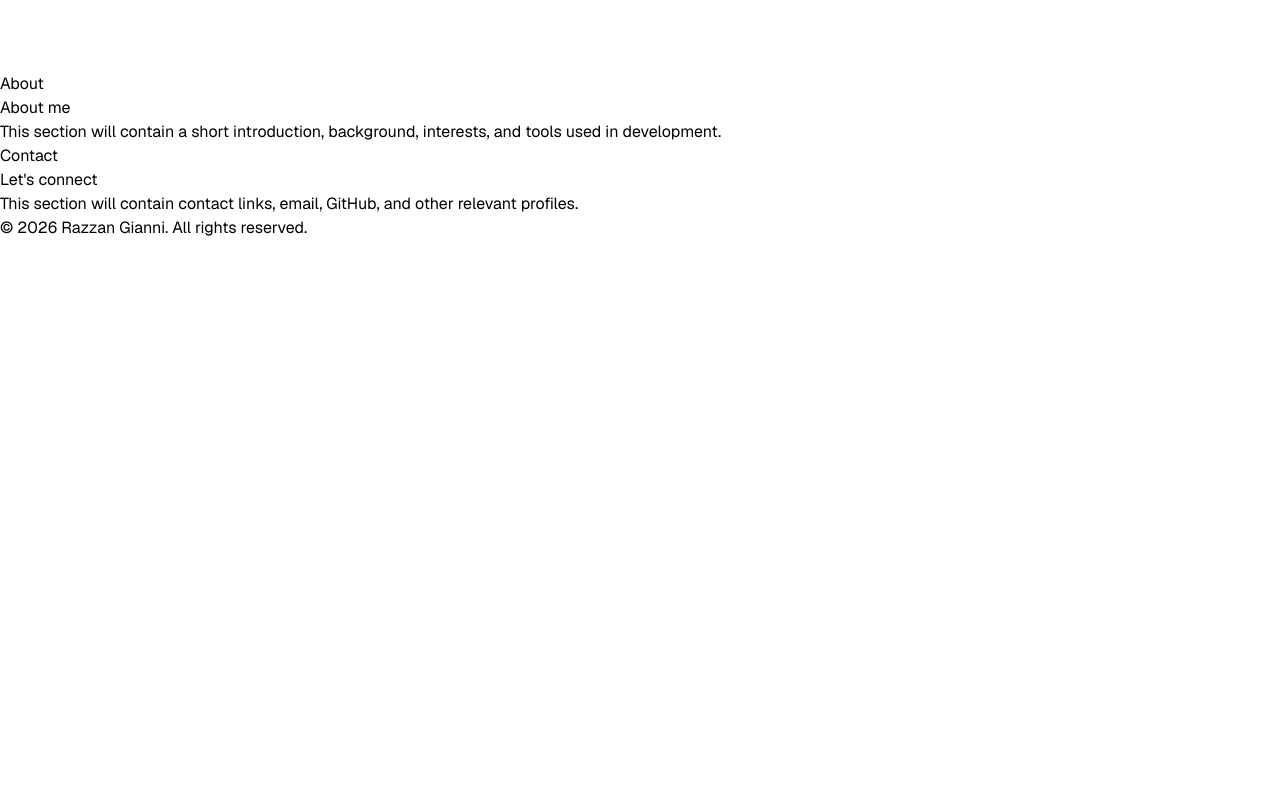
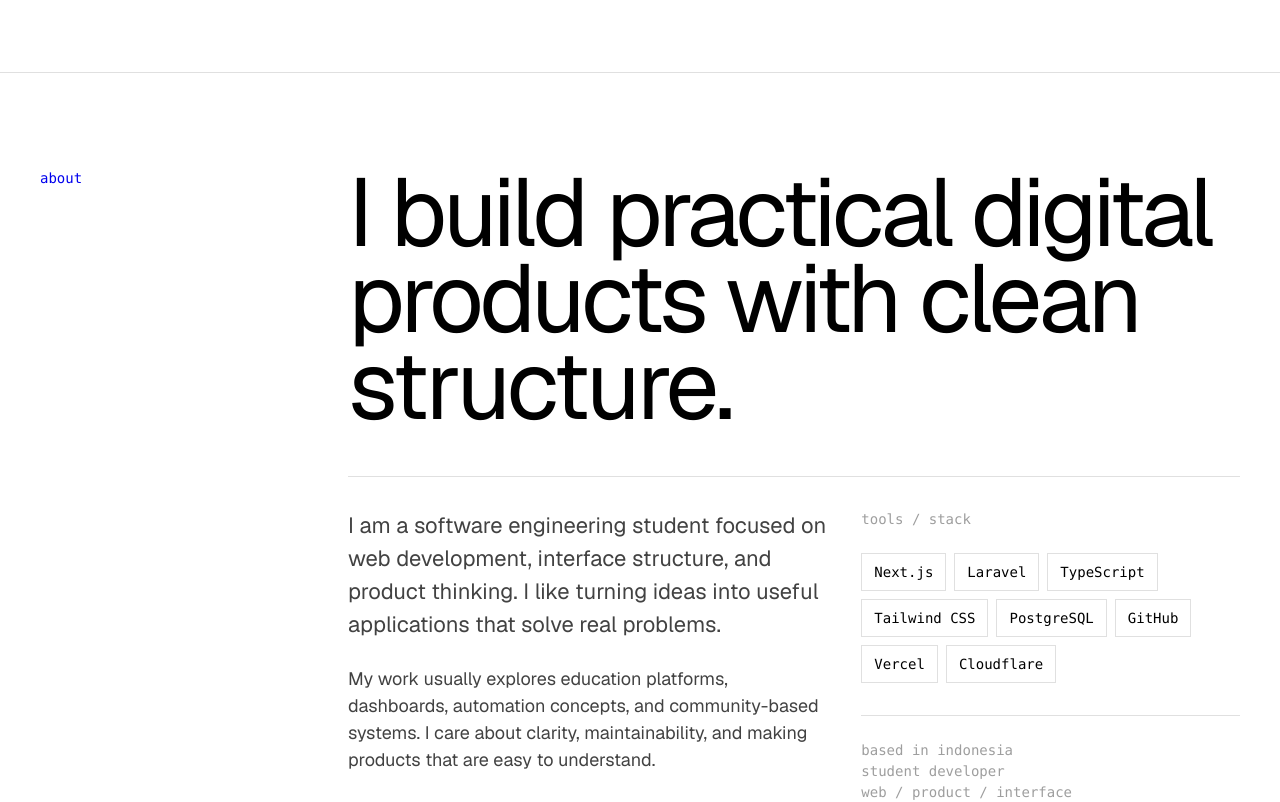
Before and after one commit to YuZann81/razzan-portofolio, a Next.js app: page / in a window 1280 px wide. Shown: the part 3580-4382 px from the top of the page. Before the commit the page ends 3820 px from the top, so only its background shows below. Built offline with nearby package versions, Linux system fonts and the light colour scheme.

Commit message:
style: add About section layout

```diff
--- a/src/components/About.tsx
+++ b/src/components/About.tsx
@@ -1,10 +1,57 @@
+const tools = ["Next.js", "Laravel", "TypeScript", "Tailwind CSS", "PostgreSQL", "GitHub", "Vercel", "Cloudflare"];
+
 export default function About() {
   return (
-    <section id="about">
-      <p>About</p>
-      <h2>About me</h2>
+    <section id="about" className="border-t border-[var(--border)] bg-white px-4 py-16 md:px-10 md:py-24">
+      <div className="mx-auto max-w-[1200px]">
+        <div className="grid gap-8 md:grid-cols-12">
+          <div className="md:col-span-3">
+            <p className="font-mono text-sm leading-[1.3] text-[var(--accent)]">about</p>
+          </div>
 
-      <p>This section will contain a short introduction, background, interests, and tools used in development.</p>
+          <div className="md:col-span-9">
+            <h2 className="max-w-5xl text-[48px] font-normal leading-[0.9] tracking-[-0.04em] text-[var(--foreground)] md:text-[96px]">I build practical digital products with clean structure.</h2>
+
+            <div className="mt-12 grid gap-8 border-t border-[var(--border)] pt-8 md:grid-cols-9">
+              <div className="md:col-span-5">
+                <p className="text-[18px] leading-[1.5] text-[var(--muted)] md:text-[22px]">
+                  I am a software engineering student focused on web development, interface structure, and product thinking. I like turning ideas into useful applications that solve real problems.
+                </p>
+
+                <p className="mt-6 text-[16px] leading-[1.5] text-[var(--muted)] md:text-[18px]">
+                  My work usually explores education platforms, dashboards, automation concepts, and community-based systems. I care about clarity, maintainability, and making products that are easy to understand.
+                </p>
+              </div>
+
+              <div className="md:col-span-4">
+                <p className="font-mono text-sm text-[var(--placeholder)]">tools / stack</p>
+
+                <div className="mt-6 flex flex-wrap gap-2">
+                  {tools.map((tool) => (
+                    <span key={tool} className="border border-[var(--border)] px-3 py-2 font-mono text-sm text-[var(--foreground)]">
+                      {tool}
+                    </span>
+                  ))}
+                </div>
+
+                <div className="mt-8 border-t border-[var(--border)] pt-6">
+                  <p className="font-mono text-sm leading-[1.5] text-[var(--placeholder)]">
+                    based in indonesia
+                    <br />
+                    student developer
+                    <br />
+                    web / product / interface
+                  </p>
+                </div>
+              </div>
+            </div>
+
+            <a href="#works" className="mt-8 inline-flex font-mono text-sm text-[var(--accent)] transition-colors hover:text-[var(--accent-secondary)]">
+              view selected works →
+            </a>
+          </div>
+        </div>
+      </div>
     </section>
   );
 }
```
